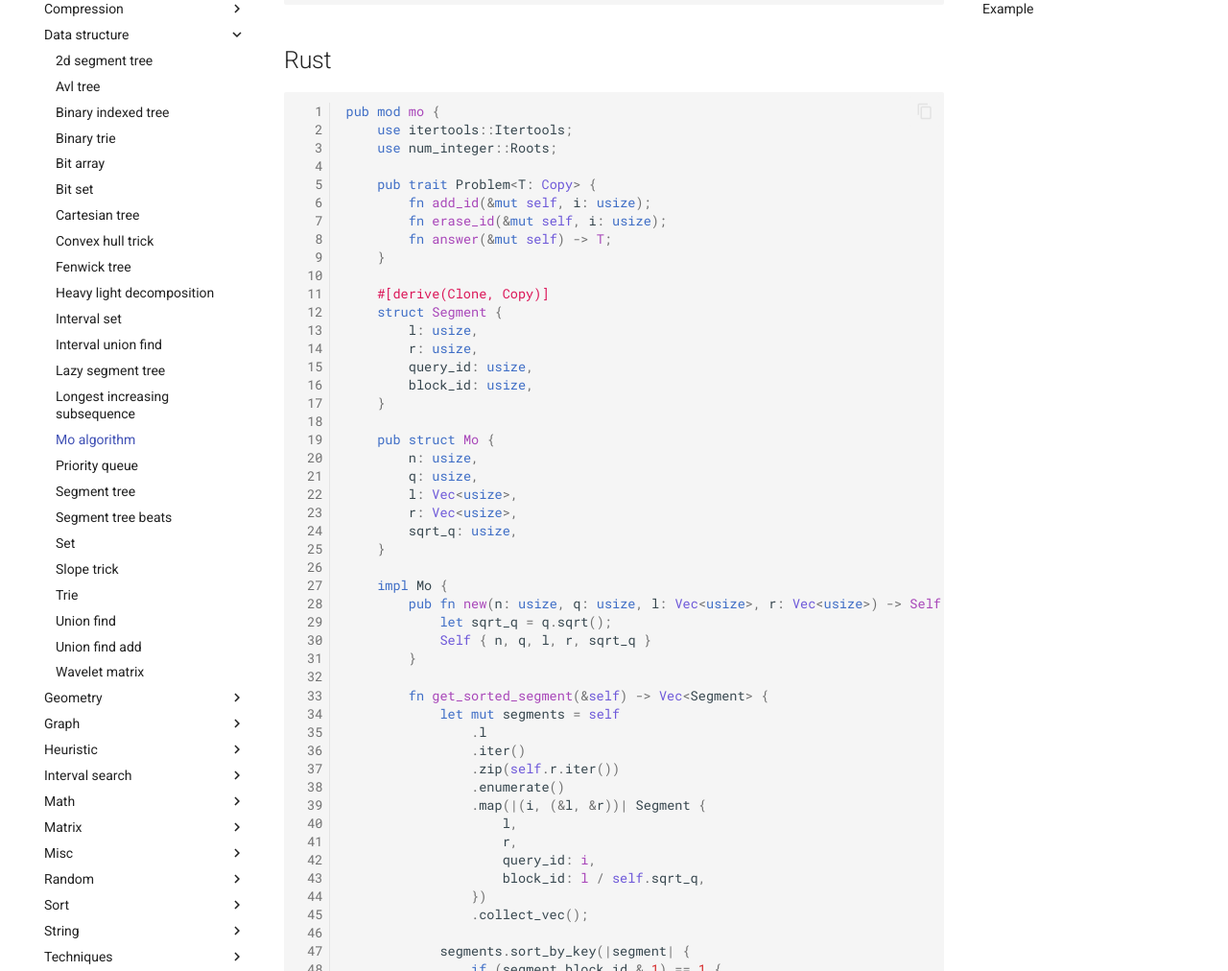
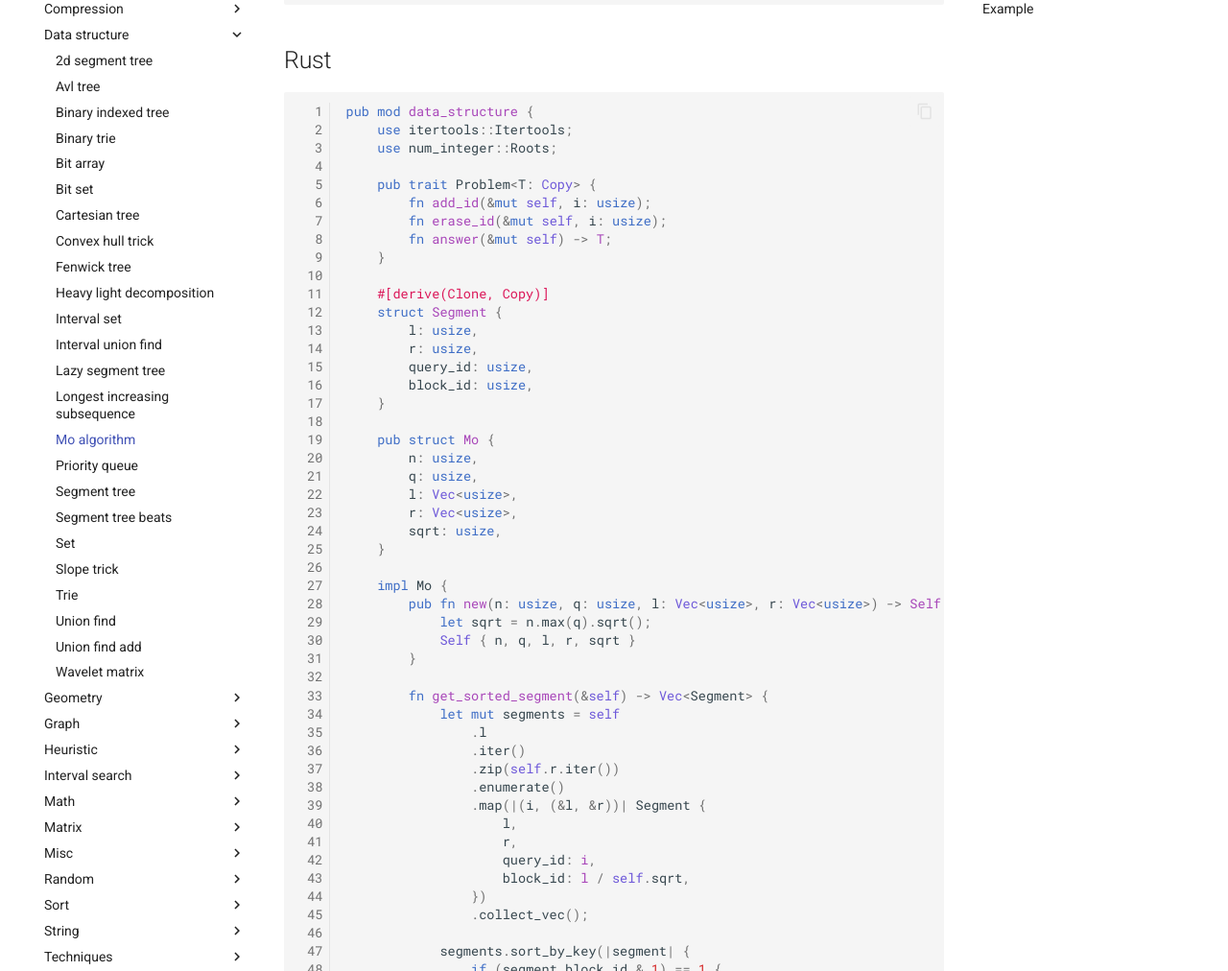
Before and after one commit to Plan88/kyopro-library, an MkDocs documentation site: the page built from docs/data_structure/mo_algorithm.md, in a window 1280 px wide and 1400 px high, scrolled down 2168 px. Shown: the part 153-1165 px from the top of the window at 96% size. Built offline with MkDocs 1.6.1 and Material for MkDocs 9.7.7, drawn with Linux system fonts in a browser that asks for light colours.

Commit message:
微修正

````diff
--- a/docs/data_structure/mo_algorithm.md
+++ b/docs/data_structure/mo_algorithm.md
@@ -113,7 +113,7 @@ struct Mo {
 
 ## Rust
 ```rust
-pub mod mo {
+pub mod data_structure {
     use itertools::Itertools;
     use num_integer::Roots;
 
@@ -136,13 +136,13 @@ pub mod mo {
         q: usize,
         l: Vec<usize>,
         r: Vec<usize>,
-        sqrt_q: usize,
+        sqrt: usize,
     }
 
     impl Mo {
         pub fn new(n: usize, q: usize, l: Vec<usize>, r: Vec<usize>) -> Self {
-            let sqrt_q = q.sqrt();
-            Self { n, q, l, r, sqrt_q }
+            let sqrt = n.max(q).sqrt();
+            Self { n, q, l, r, sqrt }
         }
 
         fn get_sorted_segment(&self) -> Vec<Segment> {
@@ -155,7 +155,7 @@ pub mod mo {
                     l,
                     r,
                     query_id: i,
-                    block_id: l / self.sqrt_q,
+                    block_id: l / self.sqrt,
                 })
                 .collect_vec();
 
````
